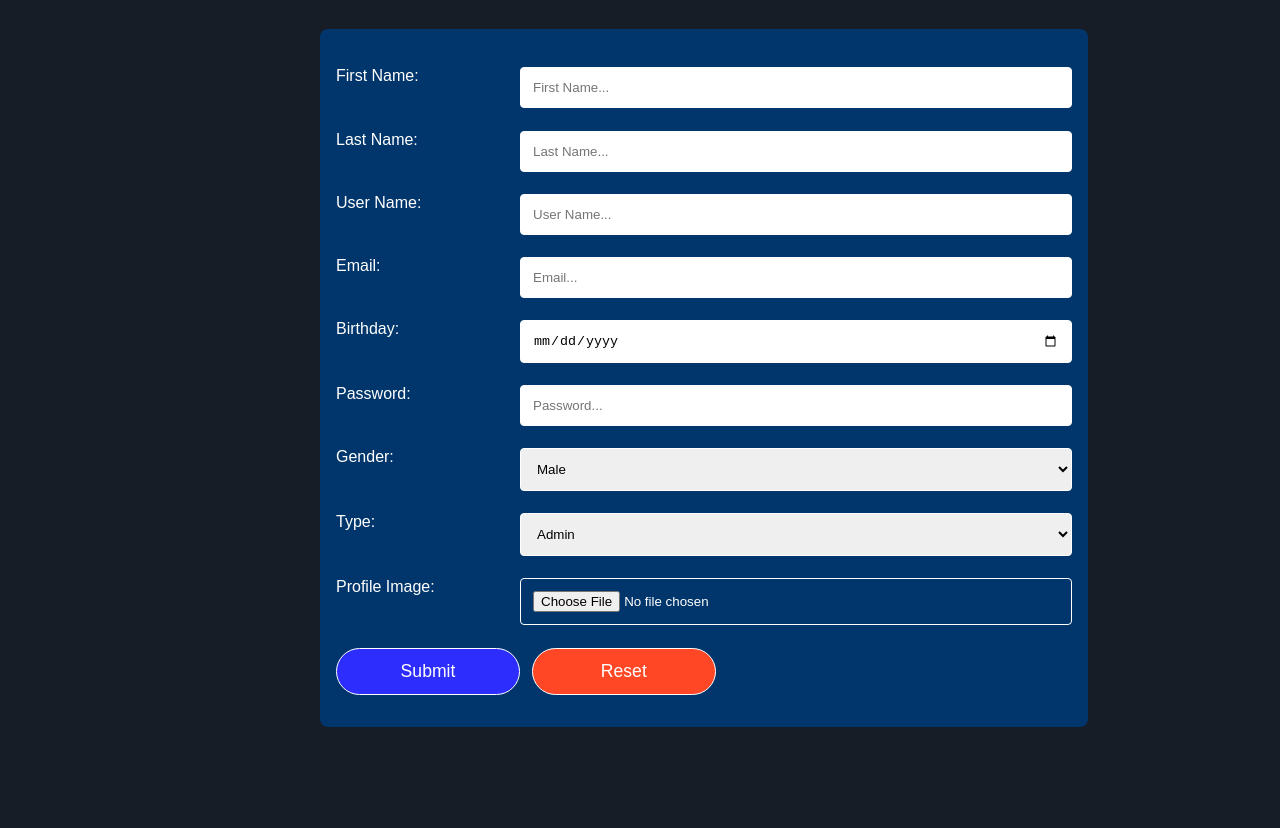
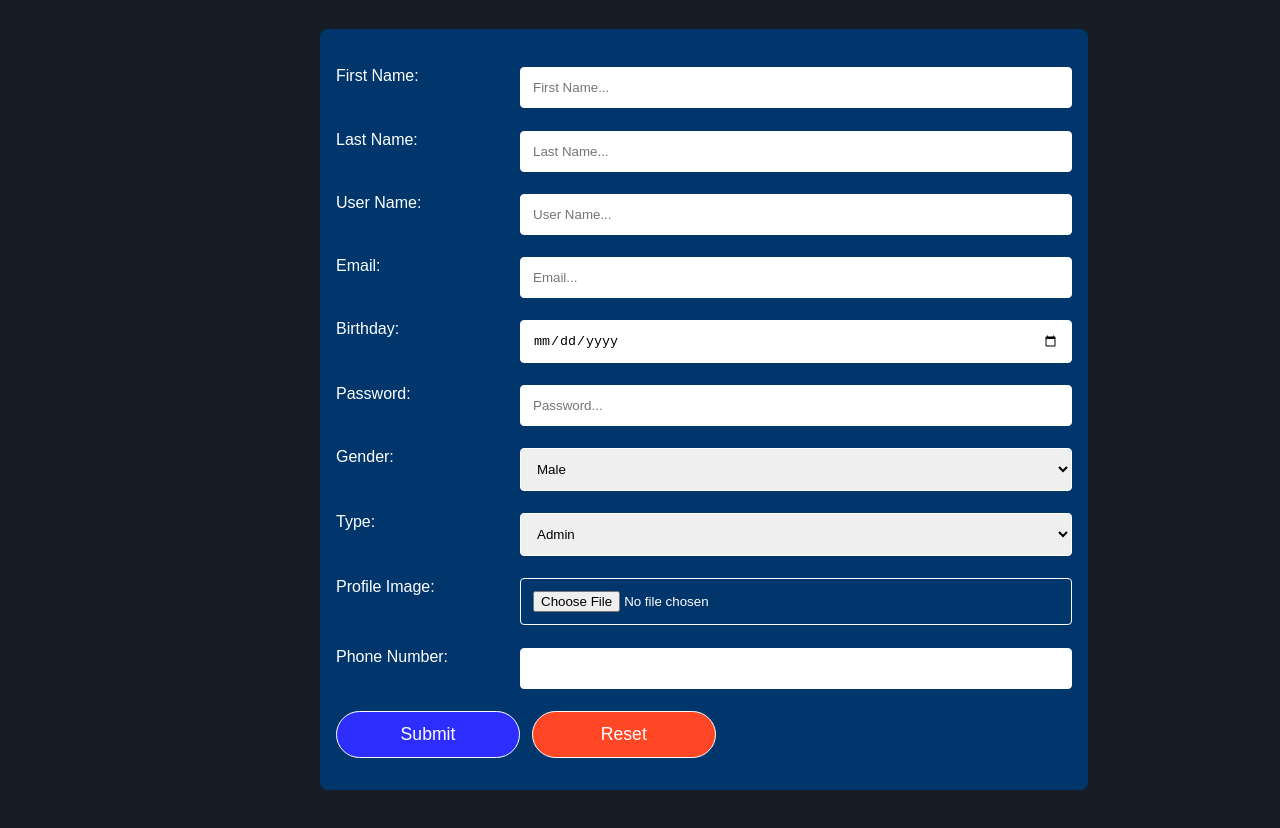
Before and after one commit to aminkan/aminkan.github.io, a plain HTML site: page Signup.html in a window 1280 px wide. Shown: the part 83-911 px from the top of the page. Before the commit the page ends 848 px from the top, so only its background shows below. Drawn offline with Linux system fonts and the light colour scheme.

Commit message:
Update Signup.html

```diff
--- a/Signup.html
+++ b/Signup.html
@@ -123,6 +123,15 @@
             </div>
 
             <div class="row">
+                <div class="col-25">
+                    <label for="phnumber">Phone Number:</label>
+                </div>
+                <div class="col-75">
+                    <input type="number" id="phnu">
+                </div>
+            </div>
+
+            <div class="row">
                 <input type="submit" value="Submit">
                 <input type="reset" value="Reset">
             </div>
```
